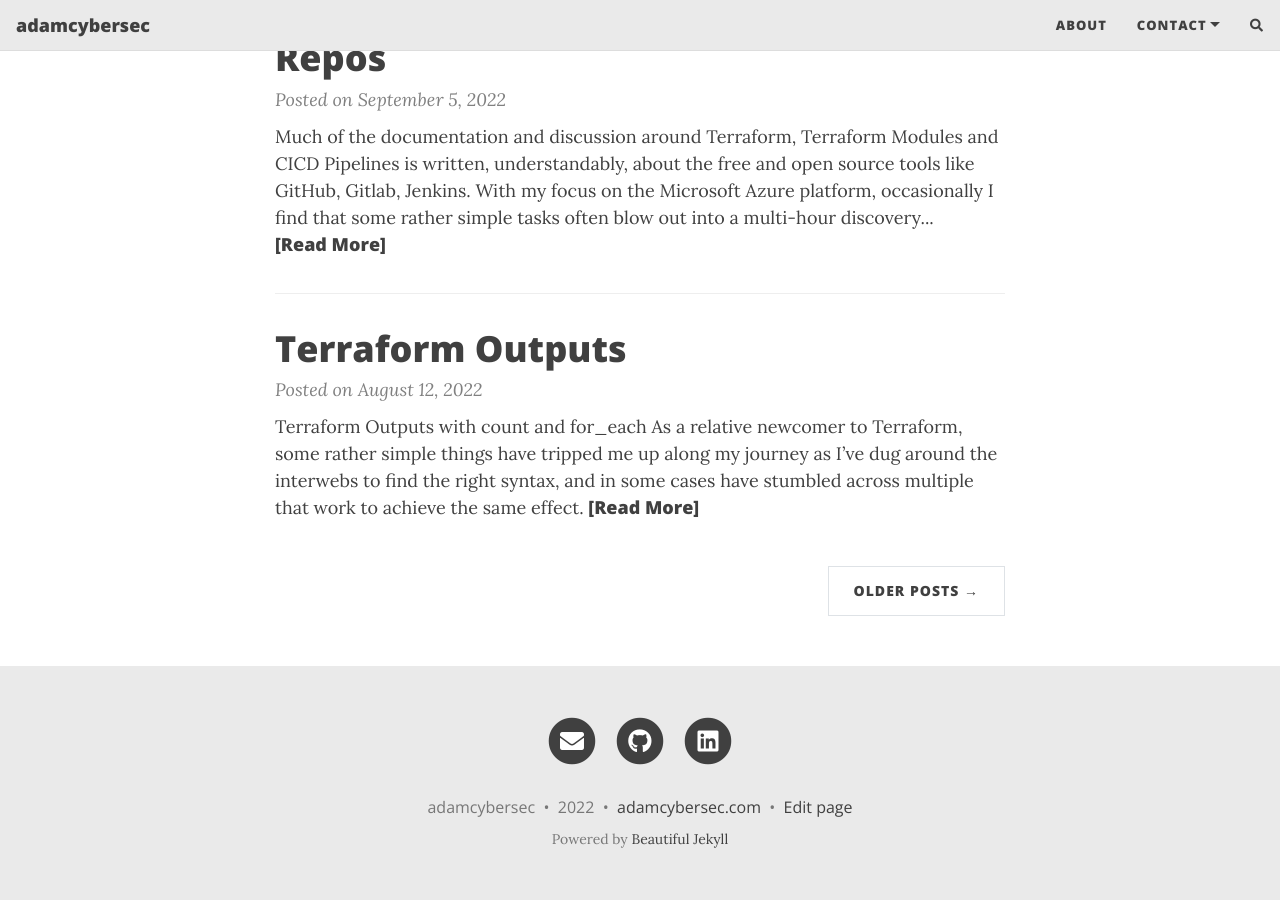
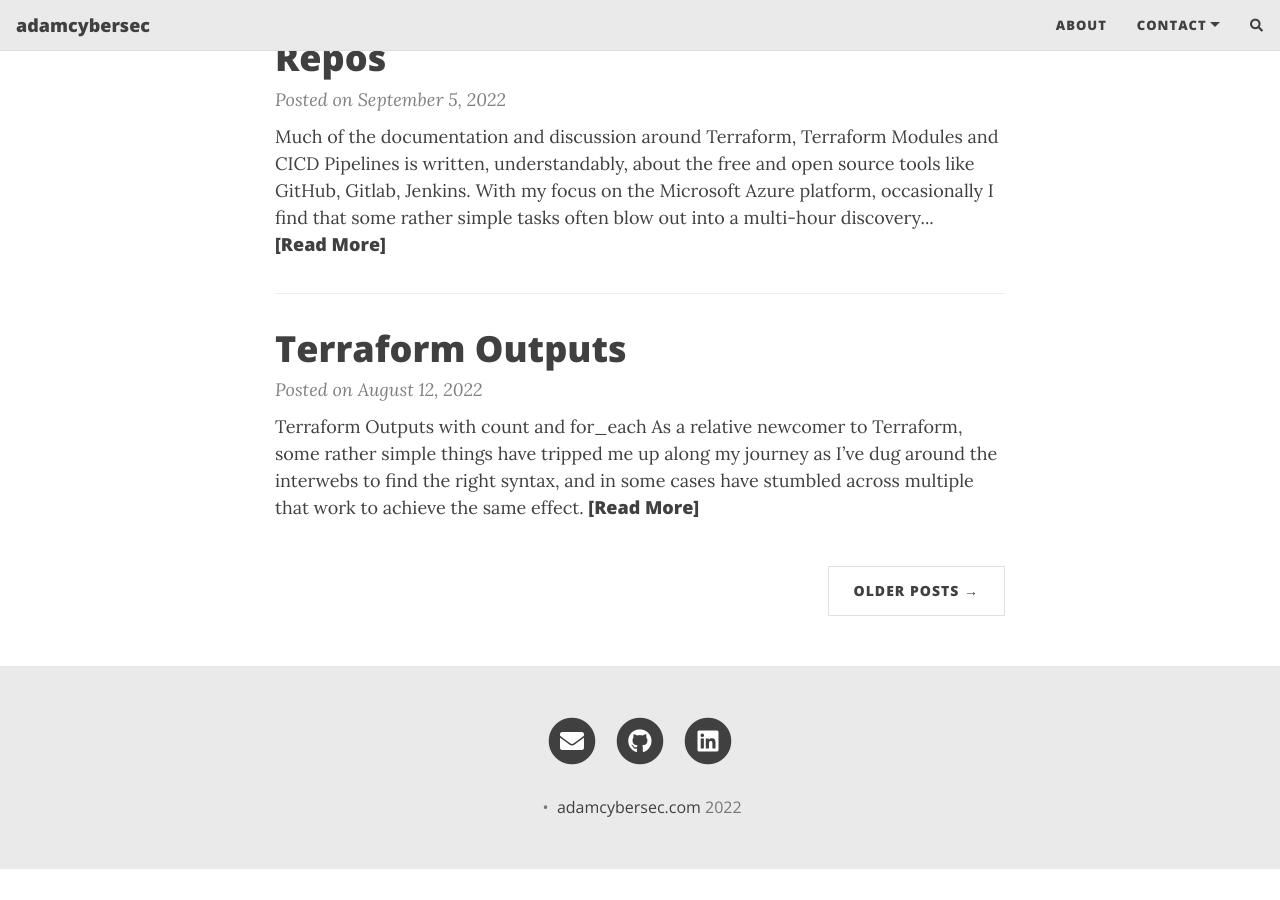
Before and after one commit to adamcybersec/adamcybersec.github.io, a Jekyll site: the page built from index.html, in a window 1280 px wide and 900 px high, scrolled down 754 px. Built offline with Jekyll 4.4.1, drawn with Linux system fonts in a browser that asks for light colours; nearby versions of some CDN libraries; the list of posts is cut into pages by our own code; comment, search, counter and statistics services are not loaded; after the commit the page ends 1623 px from its top, so only the background shows below that; some of the changed lines change nothing that is shown.

Commit message:
update footer

```diff
--- a/_config.yml
+++ b/_config.yml
@@ -13,7 +13,10 @@
 title: adamcybersec
 
 # Your name to show in the footer
-author: adamcybersec
+#author: adamcybersec
+
+# Disable ads
+remove-ads: true
 
 ###############################################
 # --- List of links in the navigation bar --- #
@@ -108,7 +111,7 @@
 post_search: true
 
 # Add a button in the footer to edit the current page. Only works if your website is hosted on GitHub
-edit_page_button: true
+edit_page_button: false
 
 # Allow sub-menu items (second-level navigation menu items) to be longer than the top-level menu
 # If this setting is off, then long sub-menu words might get cut off
--- a/_includes/footer.html
+++ b/_includes/footer.html
@@ -15,7 +15,6 @@
         {{ site.author }}
         &nbsp;&bull;&nbsp;
       {% endif %}
-      {{ site.time | date: '%Y' }}
 
       {% if site.url-pretty %}
         &nbsp;&bull;&nbsp;
@@ -23,6 +22,8 @@
           <a href="{% if site.url-canonical %}{{ site.url-canonical }}{% else %}{{ '' | absolute_url }}{% endif %}">{{ site.url-pretty }}</a>
         </span>
       {% endif %}
+
+      {{ site.time | date: '%Y' }}
 
       {% if site.matomo %}
         {% if site.matomo.opt-out %}
```
